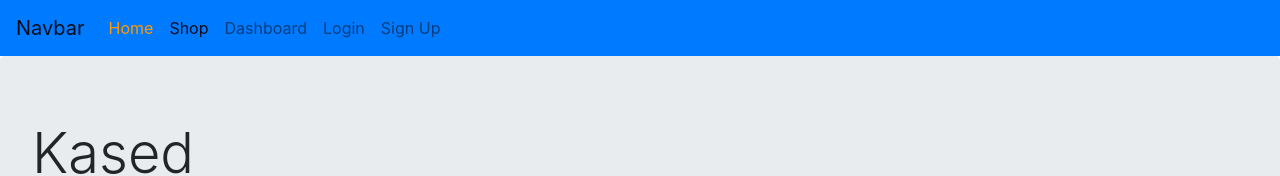
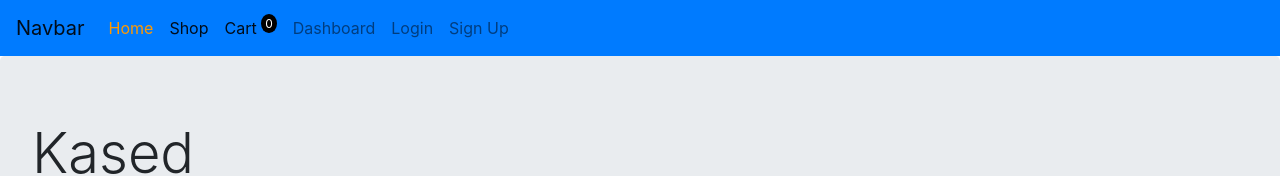
Before and after one commit to rayanabdirahman/kased, a React (Create React App) app in the folder client/: page / in a window 1280 px wide. Shown: the top 176 px of the page. Built offline with nearby package versions, Linux system fonts and the light colour scheme; no server answers.

Commit message:
Add show cart item total on navbar

```diff
--- a/client/package.json
+++ b/client/package.json
@@ -8,6 +8,7 @@
     "@types/react": "16.9.11",
     "@types/react-dom": "16.9.3",
     "moment": "^2.24.0",
+    "node-sass": "^4.13.0",
     "query-string": "^6.9.0",
     "react": "^16.11.0",
     "react-dom": "^16.11.0",
--- a/client/src/api/cart.ts
+++ b/client/src/api/cart.ts
@@ -24,3 +24,14 @@ export const addItem = (item:  any, next: any) => {
     next()
   }
 }
+
+export const itemTotal = () => {
+  if (typeof window !== 'undefined') {
+    // get item from local storage
+    if (localStorage.getItem(LOCALSTORAGE_CART_NAME)) {
+      return JSON.parse(`${localStorage.getItem(LOCALSTORAGE_CART_NAME)}`).length
+    }
+  }
+
+  return 0
+}
--- a/client/src/components/Navbar.tsx
+++ b/client/src/components/Navbar.tsx
@@ -1,6 +1,7 @@
 import React from 'react'
 import { Link, withRouter } from "react-router-dom"
 import { logout, isAuthenticated } from '../api/auth'
+import { itemTotal } from '../api/cart'
 
 const isActive = (history: any, path: any) => {
   if(history.location.pathname === path) {
@@ -34,6 +35,12 @@ const Navbar: React.FunctionComponent<Props> = ({ history }) => (
             <li className="nav-item active">
               <Link className="nav-link" to="/shop" style={isActive(history, '/shop')}>
                 Shop <span className="sr-only">(current)</span>
+              </Link>
+            </li>
+            <li className="nav-item active">
+              <Link className="nav-link" to="/cart" style={isActive(history, '/cart')}>
+                Cart <sup><small className="cart-badge">{itemTotal()}</small></sup>
+                <span className="sr-only">(current)</span>
               </Link>
             </li>
             {/* Conditionally show admin dashboard if user is admin */}
--- a/client/src/index.tsx
+++ b/client/src/index.tsx
@@ -1,6 +1,7 @@
 import React from 'react';
 import ReactDOM from 'react-dom';
 import * as serviceWorker from './serviceWorker';
+import './styles/index.scss';
 import Routes from './Routes/';
 
 
--- /dev/null
+++ b/client/src/styles/index.scss
@@ -0,0 +1,9 @@
+.cart-badge {
+  width: 25px;
+  height: 25px;
+  background-color: black;
+  color: #fff;
+  font-size: 12px;
+  border-radius: 50%;
+  padding: 2px 4px;
+}
```
Also changed, not shown: 1 other file (tests, documents, lock files or other folders).
